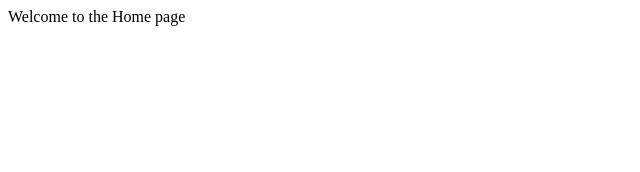
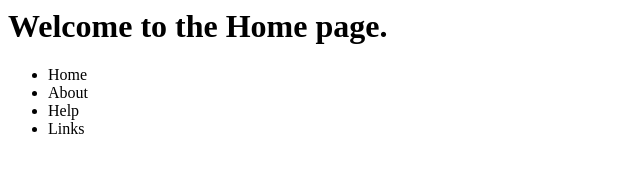
Before and after one commit to rstur3545/project0, a plain HTML site: page index.html in a window 1280 px wide. Shown: the whole page, without its empty margins (0-640 px from the left). Drawn offline with Linux system fonts and the light colour scheme.

Commit message:
Update index.html

```diff
--- a/index.html
+++ b/index.html
@@ -3,6 +3,16 @@
       <title>Home Page</title>
     </head>
     <body>
-      Welcome to the Home page
+       <h1> Welcome to the Home page.</h1>
+       <div id="nav">
+           <ul>
+               <li>Home</li>
+               <li>About</li>
+               <li>Help</li>
+               <li>Links</li>
+           </ul>
+
+
+       </div>
     </body>
 </html>
```
